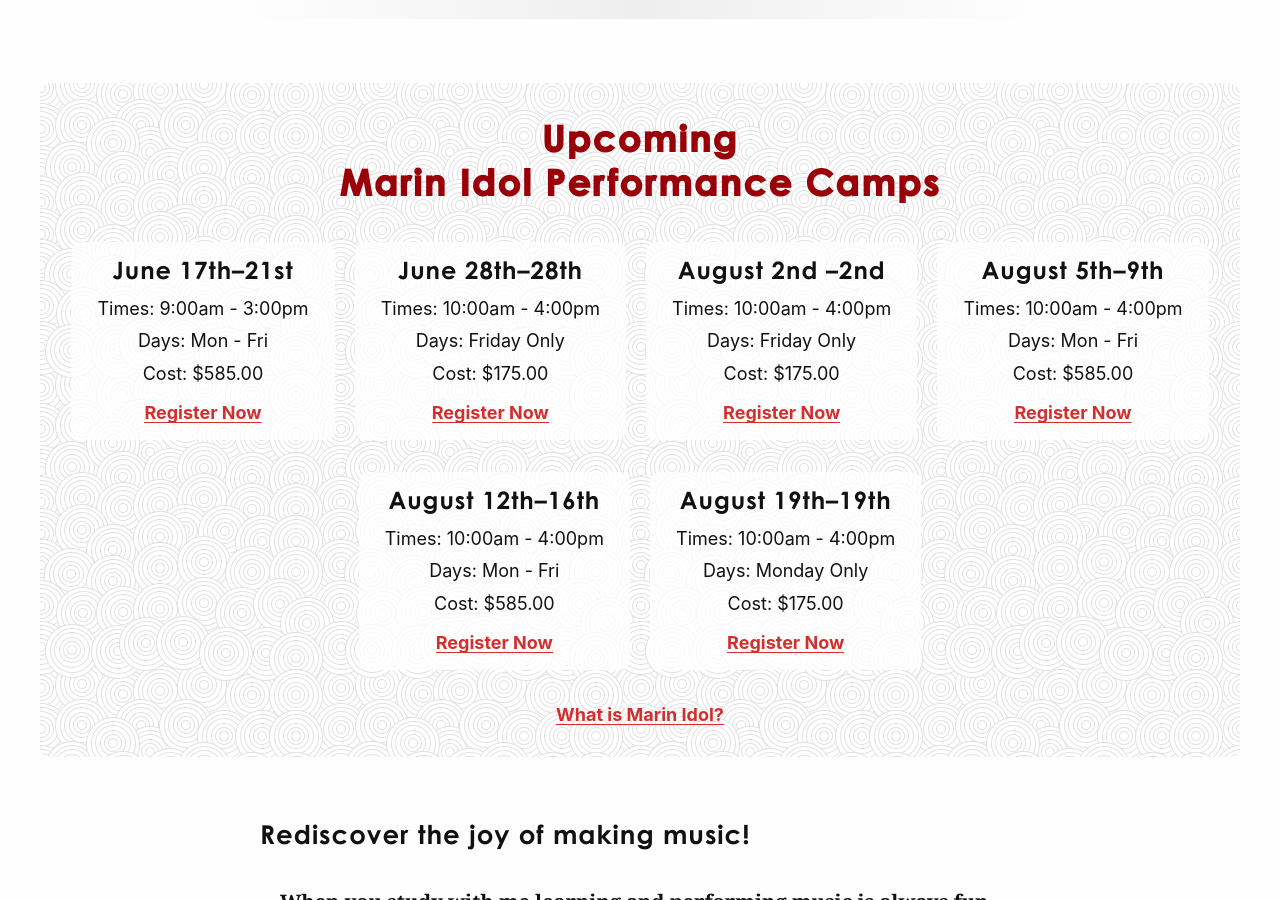
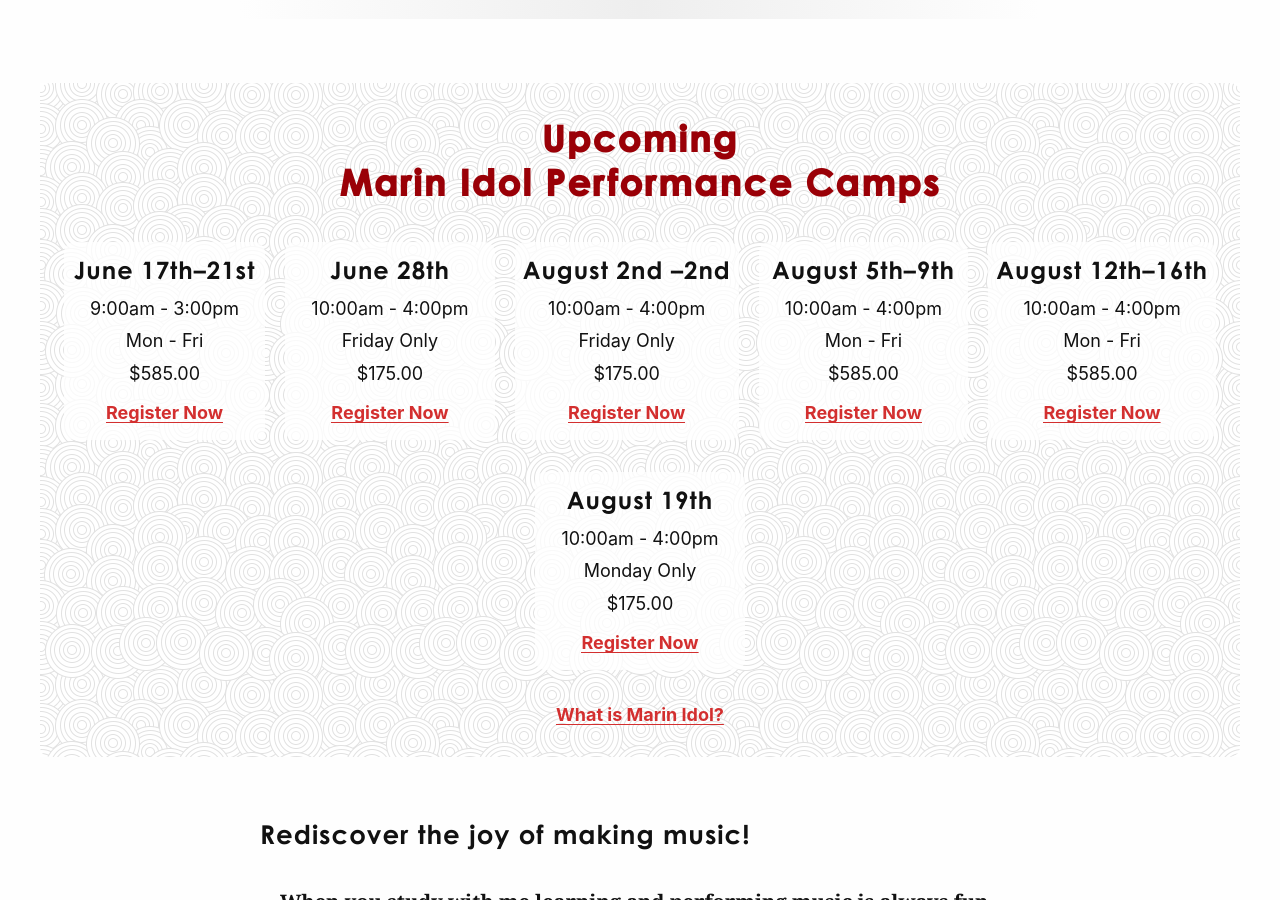
Before and after one commit to cchaiken/ccms, a Jekyll site: the page built from index.md, in a window 1280 px wide and 900 px high, scrolled down 1477 px. Built offline with Jekyll 4.4.1, drawn with Linux system fonts in a browser that asks for light colours; some web fonts are replaced.

Commit message:
handle one day camps

```diff
--- a/_includes/idol-camps.html
+++ b/_includes/idol-camps.html
@@ -16,13 +16,11 @@
     <h2>Upcoming <span{{ header-span-class }}>{{ extra-heading }}{% if camp-quantity > 1 %}Camps{% else %}Camp{% endif %}</span></h2>
     {% for camp in camps %}
     <div class="camp-register">
-    <h3>
-      {% include idol-dates.html start_date=camp.start_date end_date=camp.end_date %}
-      <span>{{ camp.description }}</span>
-    </h3>
-    <p>Times: <span>{{ camp.times }}</span></p>
-    <p>Days: <span>{{ camp.days }}</span></p>
-    <p>Cost: <span>{{ camp.cost }}</span></p>
+    <h3>{% include idol-dates.html start_date=camp.start_date end_date=camp.end_date %}</h3>
+    <p>{{ camp.description }}</p>
+    <p><span>{{ camp.times }}</span></p>
+    <p><span>{{ camp.days }}</span></p>
+    <p><span>{{ camp.cost }}</span></p>
     <p>{{ camp.eventbrite }}</p>
     </div>
     {% endfor %}
--- a/_includes/idol-dates.html
+++ b/_includes/idol-dates.html
@@ -1,10 +1,11 @@
 {% assign start_month = include.start_date | date: "%B" %}
+{% capture start_day %}{% include ordinal-day.html day=include.start_date %}{% endcapture %}
 {% assign end_month = include.end_date | date: "%B" %}
-{% capture start_day %}{% include ordinal-day.html day=include.start_date %}{% endcapture %}
 {% capture end_day %}{% include ordinal-day.html day=include.end_date %}{% endcapture %}
 
-
-{% if start_month != end_month %}
+{% if include.start_date == include.end_date %}
+  {{ start_month }} {{ start_day }}
+{% elsif start_month != end_month %}
   {%capture two_months %}
     {{ include.start_date | date: "%b" }}
     {% include ordinal-day.html day=include.start_date %}&ndash;{{ include.end_date | date: "%b" }}
```
